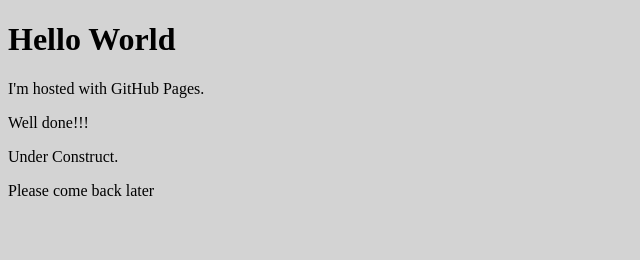
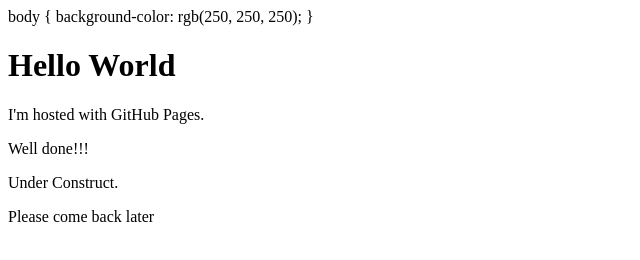
Before and after one commit to aerozan/aerozan.github.io, a plain HTML site: page index.html in a window 1280 px wide. Shown: the whole page, without its empty margins (0-640 px from the left). Drawn offline with Linux system fonts and the light colour scheme.

Commit message:
Update index.html

```diff
--- a/index.html
+++ b/index.html
@@ -1,6 +1,8 @@
 <!DOCTYPE html>
 <html>
-<body style="background-color:lightgray;">
+body {
+  background-color: rgb(250, 250, 250);
+}
 <h1>Hello World</h1>
 <p>I'm hosted with GitHub Pages.</p>
 <p>Well done!!!</p>
```
